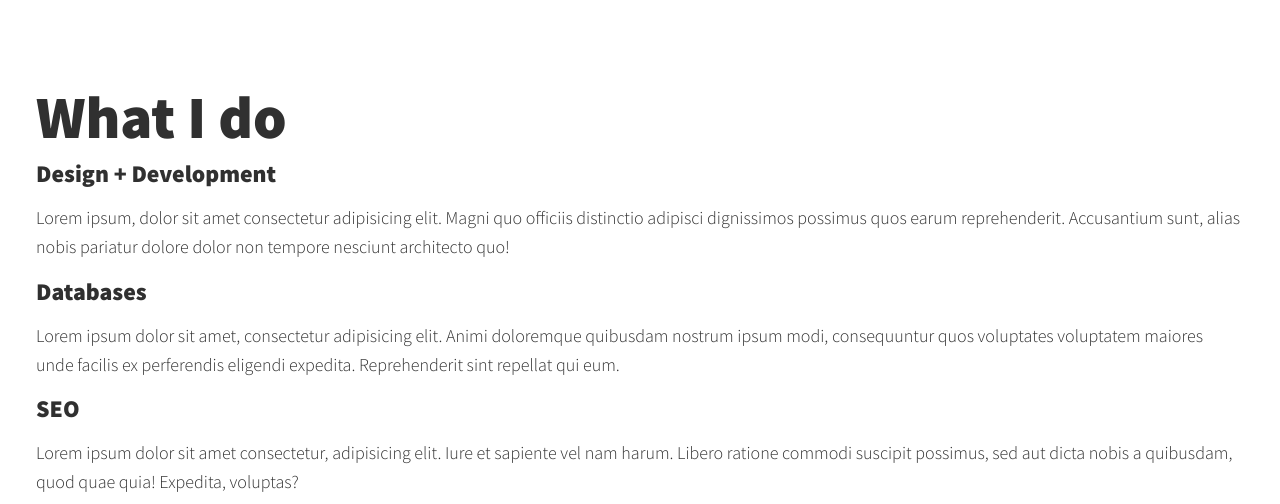
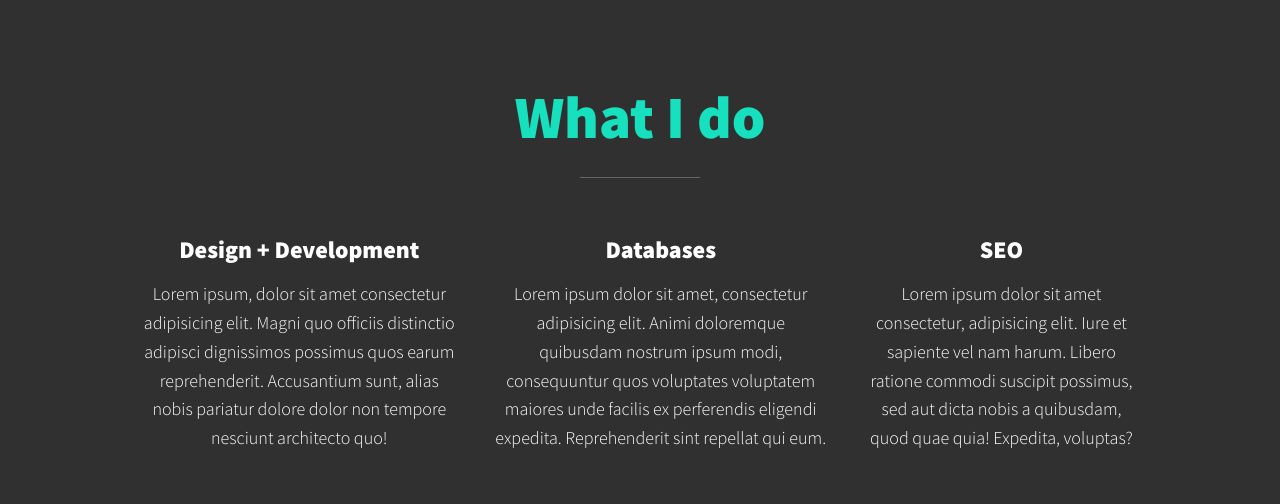
Before and after one commit to nataliesmyth/prev-portfolio, a website: page index.html in a window 1280 px wide. Shown: the part 448-952 px from the top of the page. Drawn offline with nearby package versions, Linux system fonts and the light colour scheme.

Commit message:
styled services section

```diff
--- a/css/style.css
+++ b/css/style.css
@@ -144,3 +144,40 @@ nav { display: none; }
         width: calc(100% + 1.5em);
     }
 }
+
+/* My services section */
+
+.my-services {
+    background-color: var(--clr-dark);
+    background-size: cover;
+    /* background-blend-mode: multiply; */
+    color: var(--clr-light);
+    text-align: center;
+}
+
+.section__title--services {
+    color: var(--clr-accent);
+    position: relative;
+}
+
+.section__title--services::after {
+    content: '';
+    display: block;
+    width: 2em;
+    height: 1px;
+    margin: 0.5em auto 1em;
+    background: var(--clr-light);
+    opacity: 0.25;
+}
+
+@media (min-width: 800px) {
+    .services {
+        display: flex;
+        max-width: 1000px;
+        margin: 0 auto;
+    }
+
+    .service + .service {
+        margin-left: 2em
+    }
+}
```
